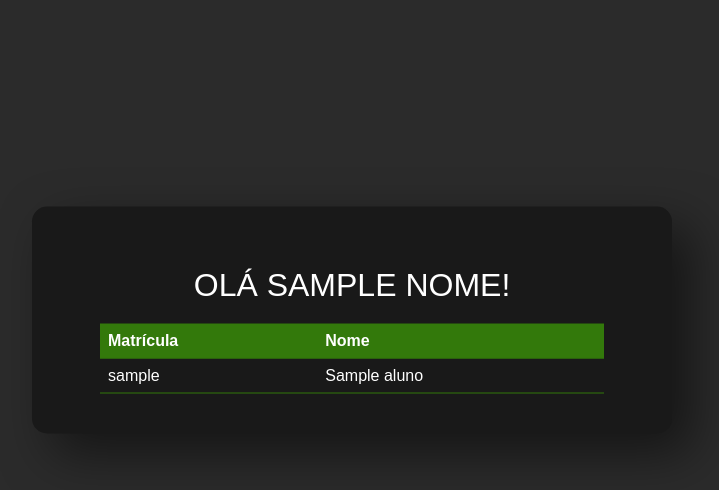
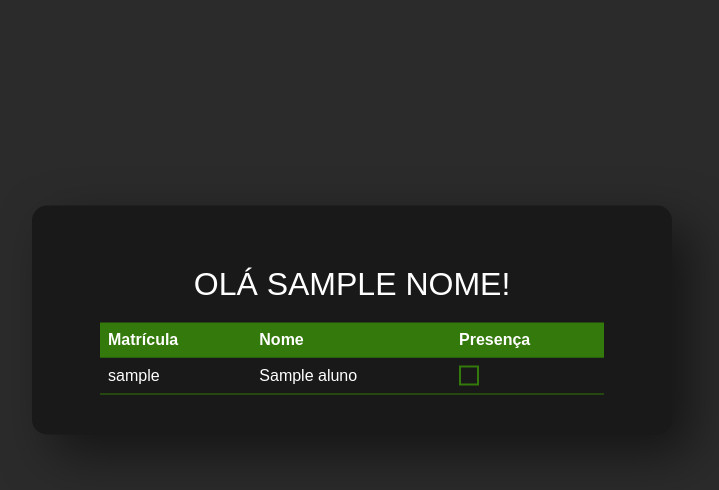
Before and after one commit to thidoa/refeitorio, a Django app: template refeitorio/templates/home_funcionario.html in a window 1280 px wide. Shown: the part 80-570 px from the top of the page, without its empty margins (288-1007 px from the left). Run offline with Django 4.2, Linux system fonts and the light colour scheme; the template is opened without the code that fills it: most values are stand-ins (such as "Sample title", 1, 10 or a date in 2020); some libraries are stand-ins or nearby versions.

Commit message:
add checkbox no home funcionario

```diff
--- a/refeitorio/static/css/home_funcionario.css
+++ b/refeitorio/static/css/home_funcionario.css
@@ -84,3 +84,36 @@ th, td {
 th {
     background: #33790b;
 }
+
+.checkmark {
+    cursor: pointer;
+    appearance: none;
+    width: 20px;
+    height: 20px;
+    border: 2px solid #33790b;
+    position: relative;
+    display: flex;
+    align-items: center;
+    justify-content: center;
+}
+
+.checkmark:before {
+    content: "";
+    position: absolute;
+    height: 8px;
+    width: 3px;
+    opacity: 0;
+    transition: all 300ms ease-in-out;
+    border-right: 3px solid #33790b;
+    border-bottom: 3px solid #33790b;
+    transform: rotate(45deg);
+    top: 1px;
+}
+
+.checkmark:checked:before {
+    opacity: 1;
+}
+
+.checkmark:focus {
+    box-shadow: 0 0 5px #33790b;
+}
--- a/refeitorio/templates/home_funcionario.html
+++ b/refeitorio/templates/home_funcionario.html
@@ -19,12 +19,14 @@
 				<tr class="thead">
 				  <th>Matrícula</th>
 				  <th>Nome</th>
+				  <th>Presença</th>
 				</tr>
 
 				{% for aluno in alunos_que_marcou %}
 					<tr>
 						<td>{{ aluno.username }}</td>
 						<td>{{ aluno.nome }}</td>
+						<td><input class="checkmark" type="checkbox"></td>
 					</tr>
 				{% endfor %}
 
```
